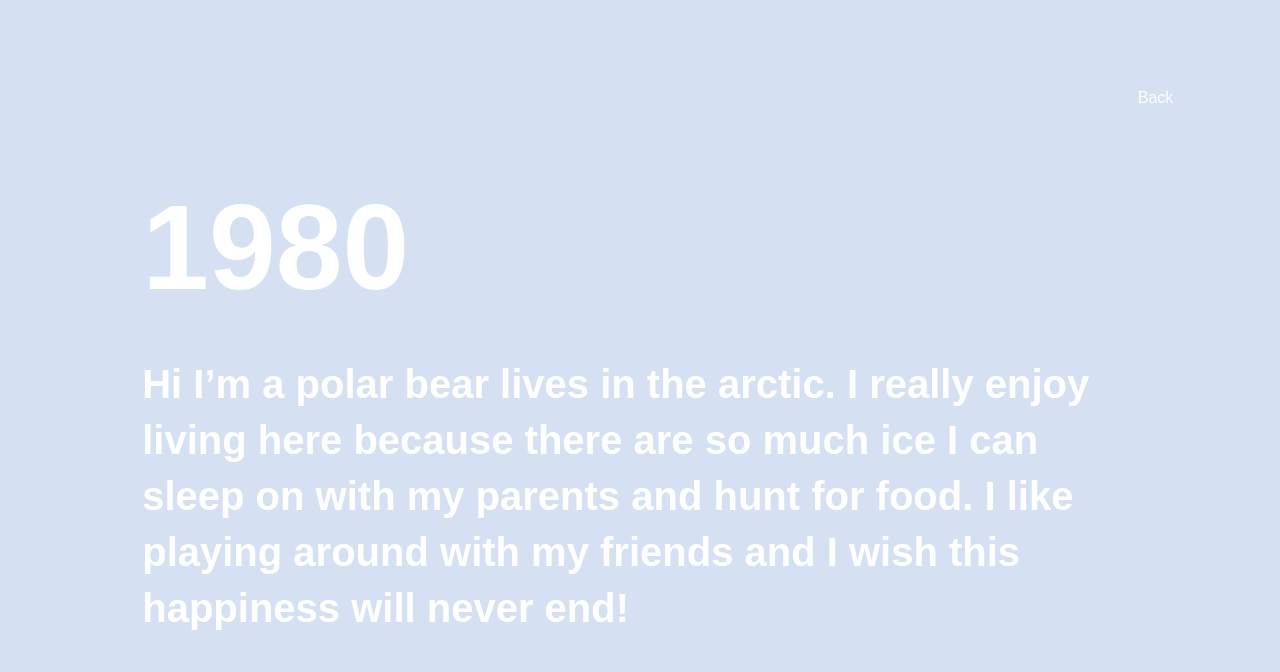
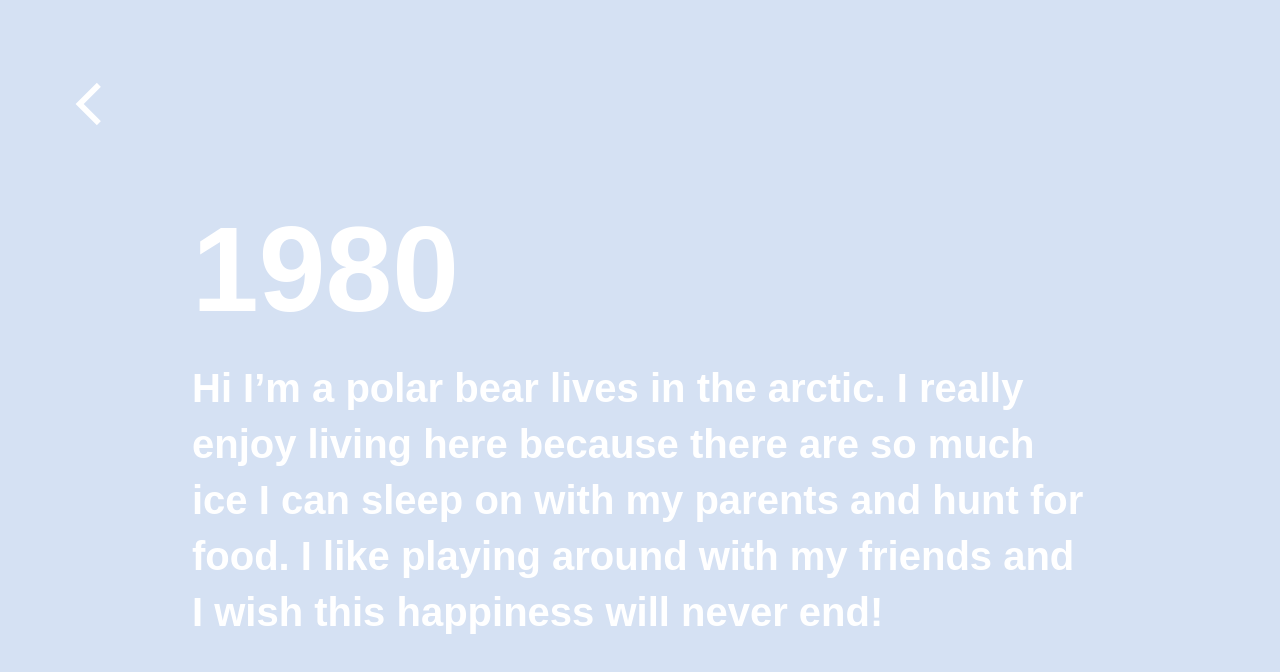
Before and after one commit to patrick-l-braun/new-forms, a plain HTML site: page final/1980/index.html in a window 1280 px wide. Drawn offline with nearby package versions, Linux system fonts and the light colour scheme.

Commit message:
added svg link instead of back letter

```diff
--- a/final/1980/index.html
+++ b/final/1980/index.html
@@ -6,11 +6,23 @@
     <meta name="viewport" content="width=device-width, initial-scale=1.0" />
     <link rel="stylesheet" href="style.css" />
     <script src="colour.js"></script>
+    <link
+      rel="stylesheet"
+      href="https://fonts.googleapis.com/css2?family=Material+Symbols+Outlined:opsz,wght,FILL,GRAD@20..48,100..700,0..1,-50..200"
+    />
+
     <title>Document</title>
   </head>
   <body>
     <div class="grid">
-      <a href="./../../final/index.html" class="back">Back</a>
+      <a href="./../../final/index.html" class="back">
+        <span
+          class="material-symbols-outlined"
+          style="font-size: 3rem; font-weight: bold"
+        >
+          arrow_back_ios_new
+        </span>
+      </a>
       <div class="year">1980</div>
       <div class="quote">
         Hi I’m a polar bear lives in the arctic. I really enjoy living here
--- a/final/1980/style.css
+++ b/final/1980/style.css
@@ -12,27 +12,27 @@ body {
   display: grid;
   height: 100%;
   width: 100%;
-  grid-template-rows: repeat(9, 1fr);
-  grid-template-columns: repeat(9, 1fr);
+  grid-template-rows: repeat(20, 1fr);
+  grid-template-columns: repeat(20, 1fr);
   /* place-items: center; */
 
   color: white;
 }
 
 .back {
-  grid-row: 2 / span 1;
-  grid-column: 9 / span 1;
+  grid-row: 3 / span 2;
+  grid-column: 2 / span 2;
 }
 .year {
-  grid-row: 3 / span 2;
-  grid-column: 2 / span 2;
+  grid-row: 6 / span 4;
+  grid-column: 4 / span 4;
   font-size: min(15vh, 20vw);
   font-weight: bold;
 }
 
 .quote {
-  grid-column: 2 / span 7;
-  grid-row: 5 / span 3;
+  grid-column: 4 / span 14;
+  grid-row: 10 / span 6;
   font-size: 2.5rem;
   font-weight: bold;
   line-height: 1.4;
--- a/final/1990/style.css
+++ b/final/1990/style.css
@@ -12,27 +12,27 @@ body {
   display: grid;
   height: 100%;
   width: 100%;
-  grid-template-rows: repeat(9, 1fr);
-  grid-template-columns: repeat(9, 1fr);
+  grid-template-rows: repeat(20, 1fr);
+  grid-template-columns: repeat(20, 1fr);
   /* place-items: center; */
 
   color: white;
 }
 
 .back {
-  grid-row: 2 / span 1;
-  grid-column: 9 / span 1;
+  grid-row: 3 / span 2;
+  grid-column: 2 / span 2;
 }
 .year {
-  grid-row: 3 / span 2;
-  grid-column: 2 / span 2;
+  grid-row: 6 / span 4;
+  grid-column: 4 / span 4;
   font-size: min(15vh, 20vw);
   font-weight: bold;
 }
 
 .quote {
-  grid-column: 2 / span 7;
-  grid-row: 5 / span 3;
+  grid-column: 4 / span 14;
+  grid-row: 10 / span 6;
   font-size: 2.5rem;
   font-weight: bold;
   line-height: 1.4;
--- a/final/2000/style.css
+++ b/final/2000/style.css
@@ -12,27 +12,27 @@ body {
   display: grid;
   height: 100%;
   width: 100%;
-  grid-template-rows: repeat(9, 1fr);
-  grid-template-columns: repeat(9, 1fr);
+  grid-template-rows: repeat(20, 1fr);
+  grid-template-columns: repeat(20, 1fr);
   /* place-items: center; */
 
   color: white;
 }
 
 .back {
-  grid-row: 2 / span 1;
-  grid-column: 9 / span 1;
+  grid-row: 3 / span 2;
+  grid-column: 2 / span 2;
 }
 .year {
-  grid-row: 3 / span 2;
-  grid-column: 2 / span 2;
+  grid-row: 6 / span 4;
+  grid-column: 4 / span 4;
   font-size: min(15vh, 20vw);
   font-weight: bold;
 }
 
 .quote {
-  grid-column: 2 / span 7;
-  grid-row: 5 / span 3;
+  grid-column: 4 / span 14;
+  grid-row: 10 / span 6;
   font-size: 2.5rem;
   font-weight: bold;
   line-height: 1.4;
--- a/final/2010/style.css
+++ b/final/2010/style.css
@@ -12,27 +12,27 @@ body {
   display: grid;
   height: 100%;
   width: 100%;
-  grid-template-rows: repeat(9, 1fr);
-  grid-template-columns: repeat(9, 1fr);
+  grid-template-rows: repeat(20, 1fr);
+  grid-template-columns: repeat(20, 1fr);
   /* place-items: center; */
 
   color: white;
 }
 
 .back {
-  grid-row: 2 / span 1;
-  grid-column: 9 / span 1;
+  grid-row: 3 / span 2;
+  grid-column: 2 / span 2;
 }
 .year {
-  grid-row: 3 / span 2;
-  grid-column: 2 / span 2;
+  grid-row: 6 / span 4;
+  grid-column: 4 / span 4;
   font-size: min(15vh, 20vw);
   font-weight: bold;
 }
 
 .quote {
-  grid-column: 2 / span 7;
-  grid-row: 5 / span 3;
+  grid-column: 4 / span 14;
+  grid-row: 10 / span 6;
   font-size: 2.5rem;
   font-weight: bold;
   line-height: 1.4;
--- a/final/2020/style.css
+++ b/final/2020/style.css
@@ -12,27 +12,27 @@ body {
   display: grid;
   height: 100%;
   width: 100%;
-  grid-template-rows: repeat(9, 1fr);
-  grid-template-columns: repeat(9, 1fr);
+  grid-template-rows: repeat(20, 1fr);
+  grid-template-columns: repeat(20, 1fr);
   /* place-items: center; */
 
   color: white;
 }
 
 .back {
-  grid-row: 2 / span 1;
-  grid-column: 9 / span 1;
+  grid-row: 3 / span 2;
+  grid-column: 2 / span 2;
 }
 .year {
-  grid-row: 3 / span 2;
-  grid-column: 2 / span 2;
+  grid-row: 6 / span 4;
+  grid-column: 4 / span 4;
   font-size: min(15vh, 20vw);
   font-weight: bold;
 }
 
 .quote {
-  grid-column: 2 / span 7;
-  grid-row: 5 / span 3;
+  grid-column: 4 / span 14;
+  grid-row: 10 / span 6;
   font-size: 2.5rem;
   font-weight: bold;
   line-height: 1.4;
--- a/final/2022/style.css
+++ b/final/2022/style.css
@@ -12,27 +12,27 @@ body {
   display: grid;
   height: 100%;
   width: 100%;
-  grid-template-rows: repeat(9, 1fr);
-  grid-template-columns: repeat(9, 1fr);
+  grid-template-rows: repeat(20, 1fr);
+  grid-template-columns: repeat(20, 1fr);
   /* place-items: center; */
 
   color: white;
 }
 
 .back {
-  grid-row: 2 / span 1;
-  grid-column: 9 / span 1;
+  grid-row: 3 / span 2;
+  grid-column: 2 / span 2;
 }
 .year {
-  grid-row: 3 / span 2;
-  grid-column: 2 / span 2;
+  grid-row: 6 / span 4;
+  grid-column: 4 / span 4;
   font-size: min(15vh, 20vw);
   font-weight: bold;
 }
 
 .quote {
-  grid-column: 2 / span 7;
-  grid-row: 5 / span 3;
+  grid-column: 4 / span 14;
+  grid-row: 10 / span 6;
   font-size: 2.5rem;
   font-weight: bold;
   line-height: 1.4;
```
Also changed, not shown: final/1990/index.html (+12 -1 lines), final/2000/index.html (+12 -1 lines), final/2010/index.html (+12 -1 lines), final/2020/index.html (+12 -1 lines), final/2022/index.html (+12 -1 lines).
